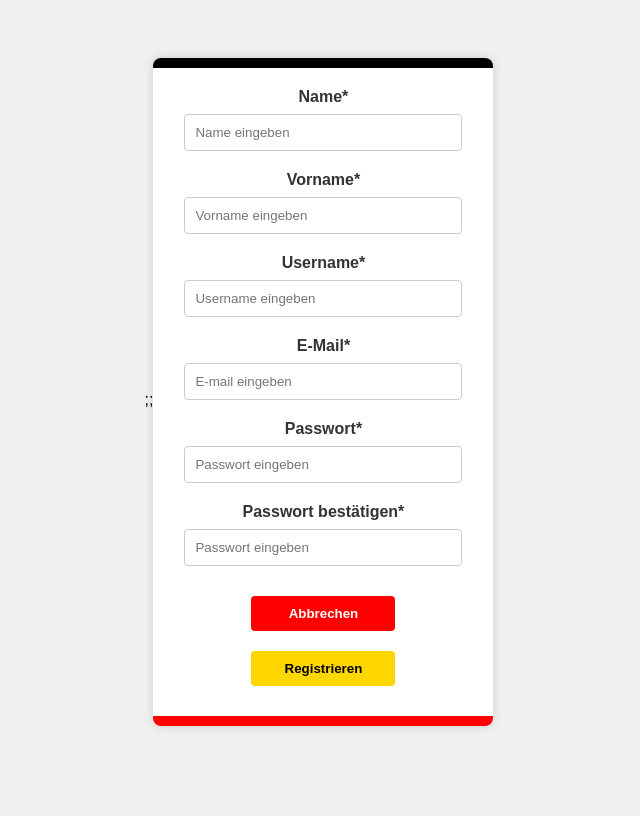
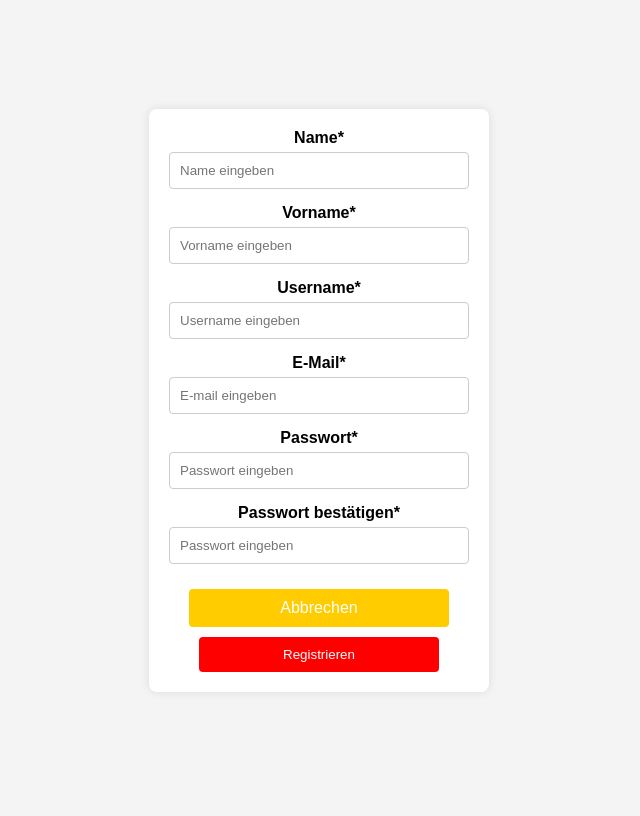
Before and after one commit to Sargaroth2511/daaLogin, a PHP site: page /registrierung.php in a window 1280 px wide. Shown: the whole page, without its empty margins (321-961 px from the left). Before the commit the page ends 728 px from the top, so only its background shows below. Run offline with PHP 8.4, Linux system fonts and the light colour scheme.

```diff
--- a/JavascriptUtils.php
+++ b/JavascriptUtils.php
@@ -11,6 +11,3 @@
             echo "<script>console.log('$message');</script>";
         }
     }
-
-
-?>;
--- a/registrierung.css
+++ b/registrierung.css
@@ -1,69 +1,61 @@
-body{
-    font-family: Arial, serif;
-    background-color: #f0f0f0;
-    margin: 0;
-    padding: 0;
+
+body {
+    font-family: Arial, sans-serif;
+    background-color: #f4f4f4;
     display: flex;
     justify-content: center;
     align-items: center;
     height: 100vh;
 }
 
-.container{
-    background-color: #fff;
+.container {
+    background-color: white;
     padding: 20px;
     border-radius: 8px;
-    box-shadow: 0 0 10px 0 rgb(0 0 0 / 15%);
+    box-shadow: 0 0 10px rgba(0, 0, 0, 0.1);
     width: 300px;
     text-align: center;
-    border-top: 10px solid #000;
-    border-bottom: 10px solid #ff0000;
 }
 
-
-label{
+label {
     display: block;
-    margin-bottom: 8px;
+    margin-bottom: 5px;
     font-weight: bold;
-    color: #333;
 }
 
-input[type="text"],
-input[type="password"] {
-    width: calc(100% - 22px);
+input[type="text"], input[type="password"] {
+    width: 100%;
     padding: 10px;
-    margin-bottom: 20px;
+    margin-bottom: 15px;
     border: 1px solid #ccc;
     border-radius: 4px;
-    box-sizing: border-box;
 }
 
-input[type="submit"],
-input[type="reset"]{
-    width: 48%;
+button, input[type="submit"], .btn {
+    width: 80%;
     padding: 10px;
-    margin: 10px 1%;
     border: none;
     border-radius: 4px;
+    color: white;
     cursor: pointer;
-    font-weight: bold;
-    color: #fff;
-    transition: background-color 0.3s ease;
+    margin-top: 10px;
+    text-decoration: none;
+    text-align: center;
+    display: inline-block;
 }
 
-input[type="reset"]{
-    background-color: #ff0000;
+input[type="submit"][value="Abbrechen"], .btn {
+    background-color: #ffcc00; /* Or */
 }
 
-input[type="reset"]:hover{
-    background-color: #cc0000;
+input[type="submit"][value="Registrieren"] {
+    background-color: #ff0000; /* Rouge */
 }
 
-input[type="submit"]{
-    background-color: #ffd700;
-    color: #000;
+input[type="submit"][value="Abbrechen"]:hover, .btn:hover {
+    background-color: #cc9900; /* Or foncé */
 }
 
-input[type="submit"]:hover{
-    background-color: #e6c200;
+input[type="submit"][value="Registrieren"]:hover {
+    background-color: #cc0000; /* Rouge foncé */
 }
--- a/registrierung.php
+++ b/registrierung.php
@@ -1,49 +1,14 @@
 <?php
-    require("connection.php");
+    require_once("JavascriptUtils.php");
     session_start();
 
     if (isset($_SESSION["error"])) {
         JavascriptUtils::alert($_SESSION["error"]);
         unset($_SESSION["error"]);
     }
-
-    if (isset($_POST["submit"])) {
-        var_dump($_POST); // var_dump() gibt alle Variablen und ihre Werte aus
-
-        // Récupération des valeurs du formulaire
-        $name = $_POST["name"];     // name
-        $email = $_POST["email"];   // email
-        $password = password_hash($_POST["password"], PASSWORD_DEFAULT);
-
-        // check if user already exists in database and create  new user
-        $statement = $con->prepare("SELECT * FROM users WHERE username=:username OR email=:email");
-        $statement->bindParam(":username", $name); // bindParam() verbindet die Variablen mit den Werten
-        $statement->bindParam(":email", $email);
-        $statement->execute();
-
-        $userAlreadyExists = $statement->fetchColumn();  // fetchColumn() gibt die erste Spalte der Tabelle zurück
-
-        if(!$userAlreadyExists) {
-            registerUser($name, $email, $password);
-        } else {
-            echo "User existiert bereits";
-        }
-    }
-
-        function registerUser($name, $email, $password) { // register neu user
-            global $con;
-            $statement = $con->prepare("INSERT INTO users (username, email, password) VALUES (:username, :email, :password)");
-            $statement->bindParam(":username", $name);
-            $statement->bindParam(":email", $email);
-            $statement->bindParam(":password", $password);
-            $result = $statement->execute();
-            header("Location: homepage.php"); // return result to a new page with the new username  and password
-            exit; // EXIT_
-}
 ?>
 
 <html lang="de">
-
 <head>
     <meta charset="UTF-8">
     <meta name="viewport" content="width=device-width, initial-scale=1.0">
@@ -89,7 +54,9 @@
 
             <input type="hidden" name="submit" value="1">
 
-            <input type="reset" name="reset" value="Abbrechen">
+
+            <a href="index.php" class="btn">Abbrechen</a>
+
             <input type="submit" name="ok" value="Registrieren">
 
         </div>
```
Also changed, not shown: prozess.php (+26 -4 lines), todos.md (+2 -10 lines).
